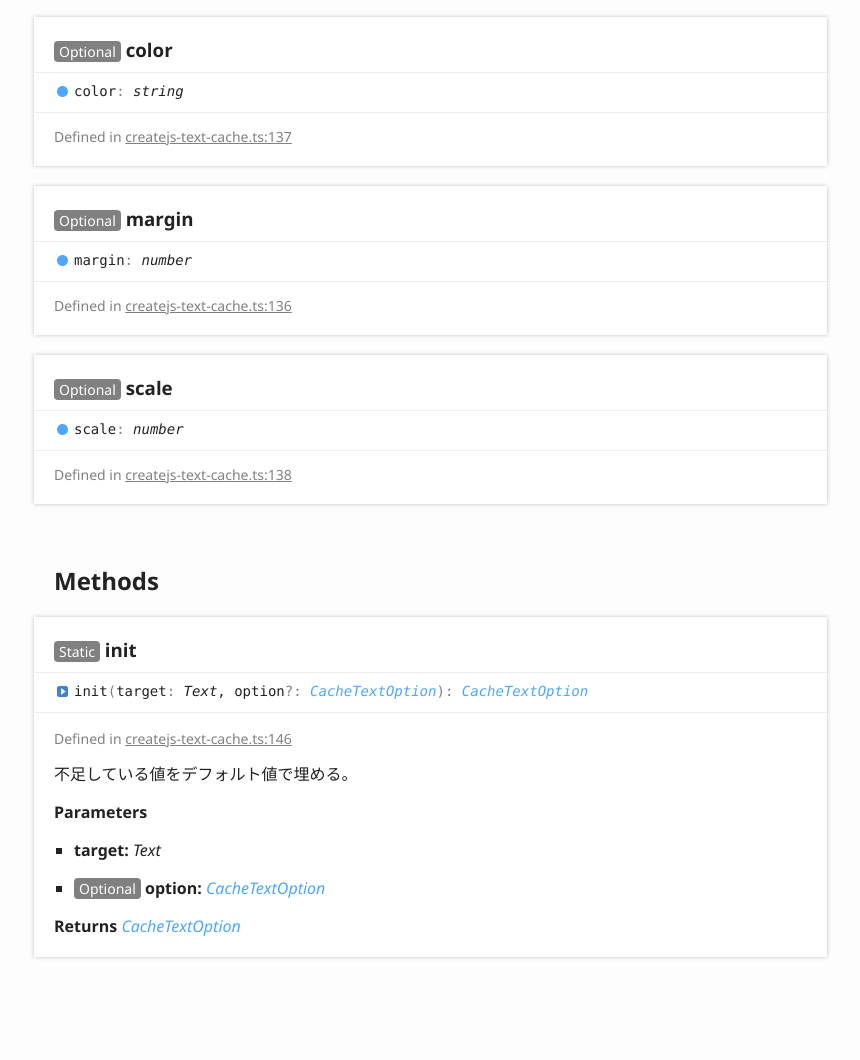
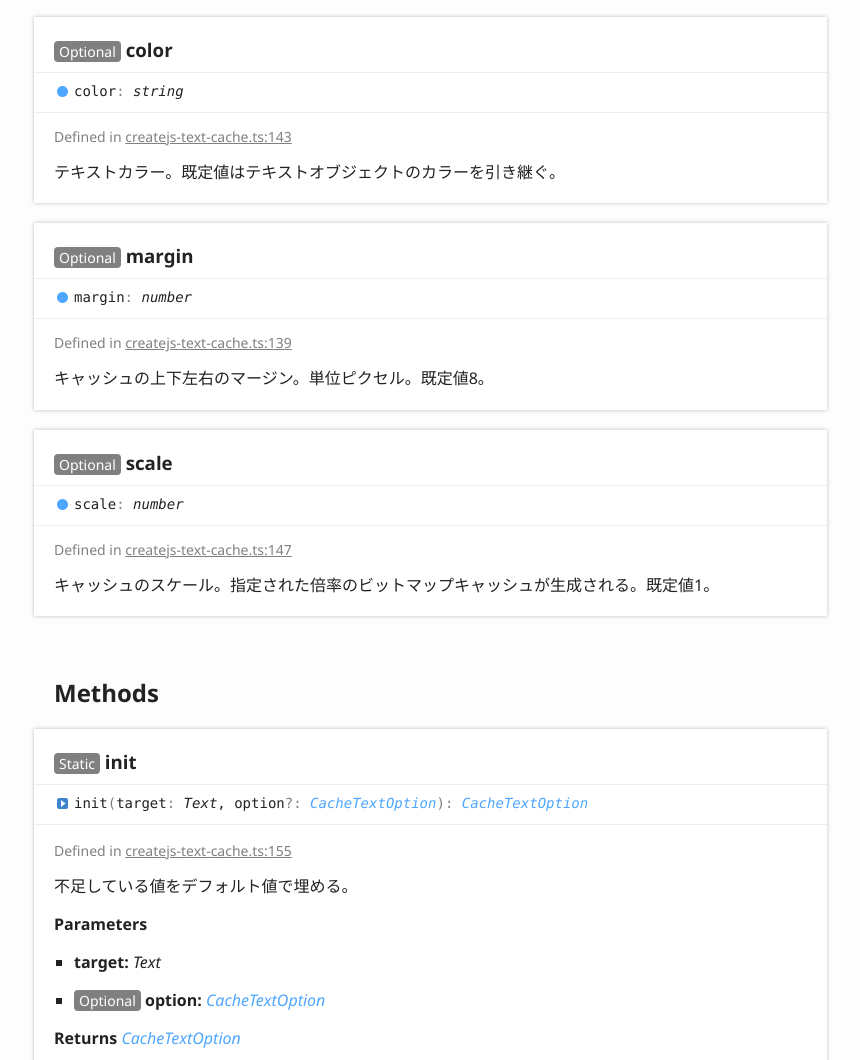
Before and after one commit to MasatoMakino/createjs-cache-util, a website: page docs/api/classes/_createjs_text_cache_.cachetextoption.html in a window 1280 px wide. Shown: the part 806-1866 px from the top of the page, without its empty margins (6-866 px from the left). Drawn offline with Linux system fonts and the light colour scheme.

Commit message:
bump to v0.1.1

```diff
--- a/bin/createjs-text-cache.js
+++ b/bin/createjs-text-cache.js
@@ -20,7 +20,7 @@ export class CreatejsCacheUtil {
      * テキストに変化がない場合は処理をスキップする。
      * @param {createjs.Text} target
      * @param {string} value
-     * @param option オプション　marginはテキスト周囲のキャッシュのマージンサイズ colorはテキスト色
+     * @param {CacheTextOption} option
      */
     static cacheText(target, value, option) {
         if (!target)
--- a/docs/api/classes/_createjs_text_cache_.cachetextoption.html
+++ b/docs/api/classes/_createjs_text_cache_.cachetextoption.html
@@ -113,9 +113,14 @@
 					<div class="tsd-signature tsd-kind-icon">color<span class="tsd-signature-symbol">:</span> <span class="tsd-signature-type">string</span></div>
 					<aside class="tsd-sources">
 						<ul>
-							<li>Defined in <a href="https://github.com/MasatoMakino/createjs-cache-util/blob/3bfd0d2/src/createjs-text-cache.ts#L137">createjs-text-cache.ts:137</a></li>
+							<li>Defined in <a href="https://github.com/MasatoMakino/createjs-cache-util/blob/481d688/src/createjs-text-cache.ts#L143">createjs-text-cache.ts:143</a></li>
 						</ul>
 					</aside>
+					<div class="tsd-comment tsd-typography">
+						<div class="lead">
+							<p>テキストカラー。既定値はテキストオブジェクトのカラーを引き継ぐ。</p>
+						</div>
+					</div>
 				</section>
 				<section class="tsd-panel tsd-member tsd-kind-property tsd-parent-kind-class">
 					<a name="margin" class="tsd-anchor"></a>
@@ -123,9 +128,14 @@
 					<div class="tsd-signature tsd-kind-icon">margin<span class="tsd-signature-symbol">:</span> <span class="tsd-signature-type">number</span></div>
 					<aside class="tsd-sources">
 						<ul>
-							<li>Defined in <a href="https://github.com/MasatoMakino/createjs-cache-util/blob/3bfd0d2/src/createjs-text-cache.ts#L136">createjs-text-cache.ts:136</a></li>
+							<li>Defined in <a href="https://github.com/MasatoMakino/createjs-cache-util/blob/481d688/src/createjs-text-cache.ts#L139">createjs-text-cache.ts:139</a></li>
 						</ul>
 					</aside>
+					<div class="tsd-comment tsd-typography">
+						<div class="lead">
+							<p>キャッシュの上下左右のマージン。単位ピクセル。既定値8。</p>
+						</div>
+					</div>
 				</section>
 				<section class="tsd-panel tsd-member tsd-kind-property tsd-parent-kind-class">
 					<a name="scale" class="tsd-anchor"></a>
@@ -133,9 +143,14 @@
 					<div class="tsd-signature tsd-kind-icon">scale<span class="tsd-signature-symbol">:</span> <span class="tsd-signature-type">number</span></div>
 					<aside class="tsd-sources">
 						<ul>
-							<li>Defined in <a href="https://github.com/MasatoMakino/createjs-cache-util/blob/3bfd0d2/src/createjs-text-cache.ts#L138">createjs-text-cache.ts:138</a></li>
+							<li>Defined in <a href="https://github.com/MasatoMakino/createjs-cache-util/blob/481d688/src/createjs-text-cache.ts#L147">createjs-text-cache.ts:147</a></li>
 						</ul>
 					</aside>
+					<div class="tsd-comment tsd-typography">
+						<div class="lead">
+							<p>キャッシュのスケール。指定された倍率のビットマップキャッシュが生成される。既定値1。</p>
+						</div>
+					</div>
 				</section>
 			</section>
 			<section class="tsd-panel-group tsd-member-group ">
@@ -150,7 +165,7 @@
 						<li class="tsd-description">
 							<aside class="tsd-sources">
 								<ul>
-									<li>Defined in <a href="https://github.com/MasatoMakino/createjs-cache-util/blob/3bfd0d2/src/createjs-text-cache.ts#L146">createjs-text-cache.ts:146</a></li>
+									<li>Defined in <a href="https://github.com/MasatoMakino/createjs-cache-util/blob/481d688/src/createjs-text-cache.ts#L155">createjs-text-cache.ts:155</a></li>
 								</ul>
 							</aside>
 							<div class="tsd-comment tsd-typography">
```
Also changed, not shown: bin/createjs-text-cache.d.ts (+10 -1 lines), docs/api/classes/_createjs_text_cache_.createjscacheutil.html (+5 -6 lines), docs/api/index.html (+1 -1 lines), docs/demo/bundle.js (+1 -1 lines), 1 other file.
